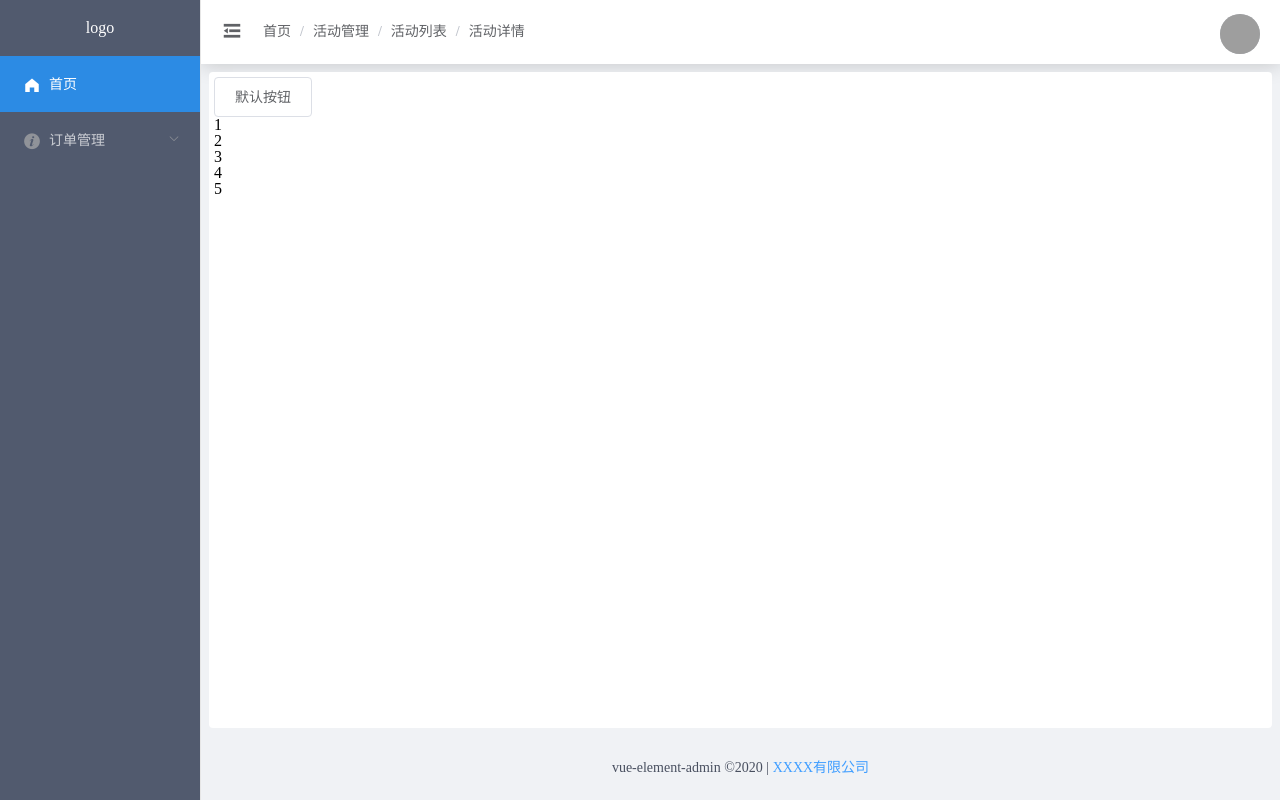
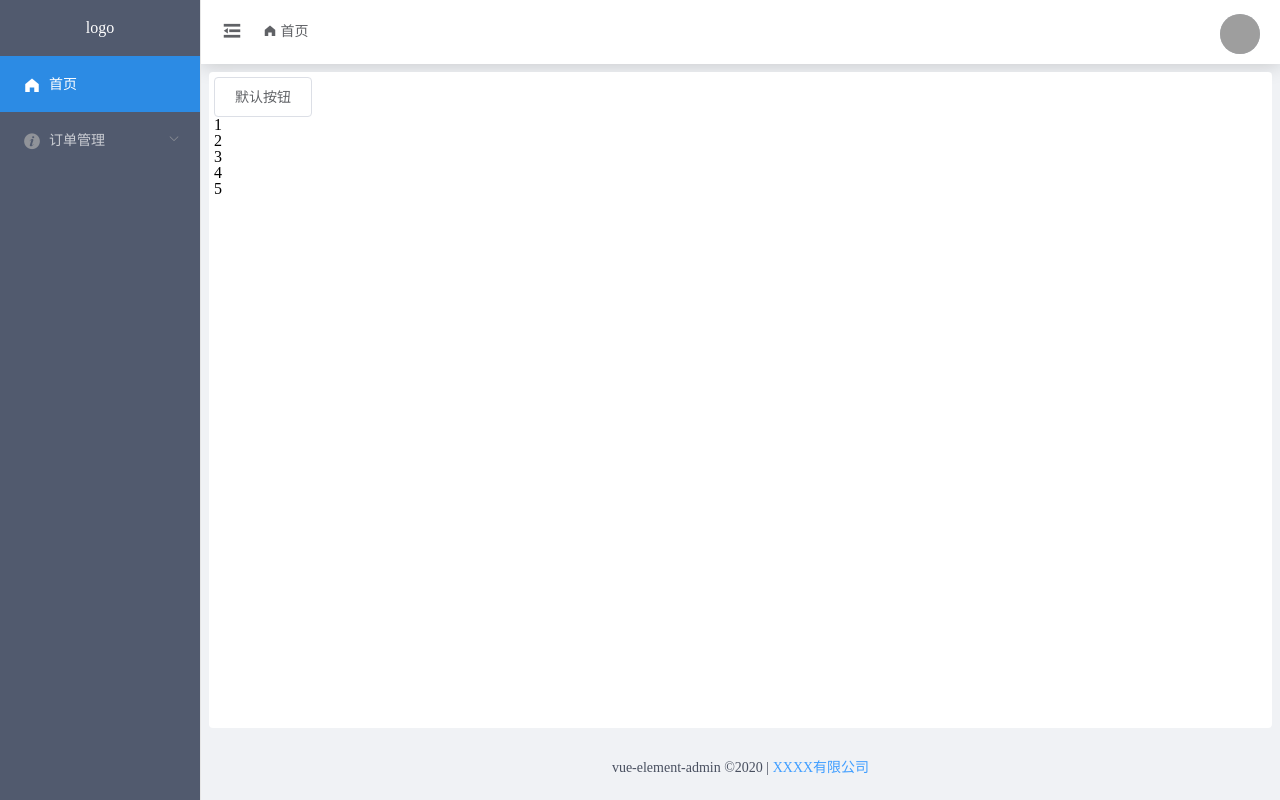
Before and after one commit to hz199/vue-element-admin, a Vue app: page / in a window 1280 px wide. Built offline with nearby package versions, Linux system fonts and the light colour scheme; grey boxes are pictures that could not be loaded.

Commit message:
feat: 面包屑

```diff
--- a/src/router/index.js
+++ b/src/router/index.js
@@ -1,6 +1,7 @@
 import Vue from 'vue'
 import VueRouter from 'vue-router'
 import { routes } from './config'
+import $store from '../store'
 
 Vue.use(VueRouter)
 
@@ -11,12 +12,36 @@ const router = new VueRouter({
   routes
 })
 
+const handleBreadcrumb = (to) => {
+  const homeData = {
+    icon: 'el-icon-s-home',
+    title: '首页',
+    url: '/'
+  }
+  let breadcrumbs = []
+  if (to.path === '/') {
+    // eslint-disable-next-line no-unused-vars
+    const { url, ...rest } = homeData
+    breadcrumbs = [rest]
+  } else {
+    breadcrumbs = [homeData, {
+      icon: to.meta.icon,
+      title: to.meta.title,
+      url: to.path
+    }]
+  }
+
+  return breadcrumbs
+}
+
 router.beforeEach((to, from, next) => {
   if (to.matched.length === 0) {
     console.log(to)
     return next(`/404`)
   } else {
-    console.log(to, 11)
+    const breadcrumb = handleBreadcrumb(to)
+    $store.commit('setBreadcrumb', breadcrumb)
+
     return next()
   }
 })
--- a/src/store/modules/settings.js
+++ b/src/store/modules/settings.js
@@ -8,12 +8,14 @@ const state = {
   /**
    * 当前路由地址
    */
-  currentRouter: '/'
+  currentRouter: '/',
+  breadcrumbList: []
 }
 
 const getters = {
   getSliderCollapse: state => state.sliderCollapse,
-  getCurrentRouter: state => state.currentRouter
+  getCurrentRouter: state => state.currentRouter,
+  getBreadcrumb: state => state.breadcrumbList
 }
 
 const mutations = {
@@ -23,6 +25,9 @@ const mutations = {
   setCurrentRouter (state, path) {
     setItem('currentRouter', path)
     state.currentRouter = path
+  },
+  setBreadcrumb (state, breadcrumb) {
+    state.breadcrumbList = breadcrumb
   }
 }
 
--- a/src/views/Layouts/Header.vue
+++ b/src/views/Layouts/Header.vue
@@ -6,10 +6,14 @@
     </div>
     <!--  面包屑 -->
     <el-breadcrumb class="breadcrumb-wrapper">
-      <el-breadcrumb-item>首页</el-breadcrumb-item>
-      <el-breadcrumb-item>活动管理</el-breadcrumb-item>
-      <el-breadcrumb-item>活动列表</el-breadcrumb-item>
-      <el-breadcrumb-item>活动详情</el-breadcrumb-item>
+      <el-breadcrumb-item
+        v-for="item in getBreadcrumb"
+        :key="item.path"
+        :to="item.url"
+      >
+        <i :class="item.icon"></i>
+        {{item.title}}
+      </el-breadcrumb-item>
     </el-breadcrumb>
 
     <!-- 右侧导航 -->
@@ -31,7 +35,8 @@ export default {
   name: 'Header',
   computed: {
     ...mapGetters([
-      'getSliderCollapse'
+      'getSliderCollapse',
+      'getBreadcrumb'
     ])
   },
   methods: {
--- a/src/views/Layouts/Menus.vue
+++ b/src/views/Layouts/Menus.vue
@@ -45,7 +45,7 @@
 <script>
 import { mapGetters, mapMutations } from 'vuex'
 import { routes } from '@/router/config'
-// import { getItem } from '@/utils/localStorage'
+import { getItem } from '@/utils/localStorage'
 
 export default {
   data() {
@@ -79,6 +79,8 @@ export default {
   },
   created () {
     this.routesConfig = Object.freeze(routes)
+    const currentRouter = getItem('currentRouter') || '/'
+    this.setCurrentRouter(currentRouter)
   }
 }
 </script>
```
